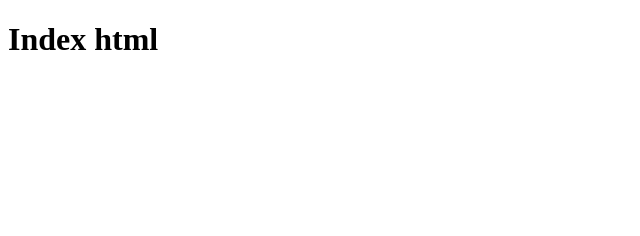
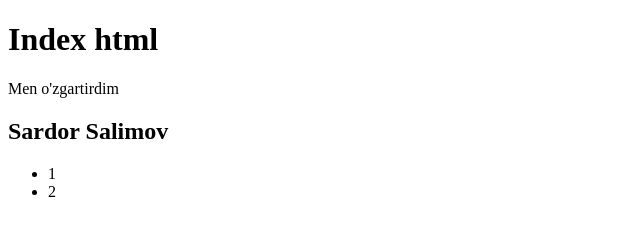
Before and after one commit to ZokirjonKholikov/26-grounp-git, a plain HTML site: page index.html in a window 1280 px wide. Shown: the whole page, without its empty margins (0-640 px from the left). Drawn offline with Linux system fonts and the light colour scheme.

Commit message:
Bazi ozgarishlar

```diff
--- a/index.html
+++ b/index.html
@@ -7,5 +7,11 @@
   </head>
   <body>
     <h1>Index html</h1>
+    <p>Men o'zgartirdim</p>
+    <h2>Sardor Salimov</h2>
+    <ul>
+      <li>1</li>
+      <li>2</li>
+    </ul>
   </body>
 </html>
```
